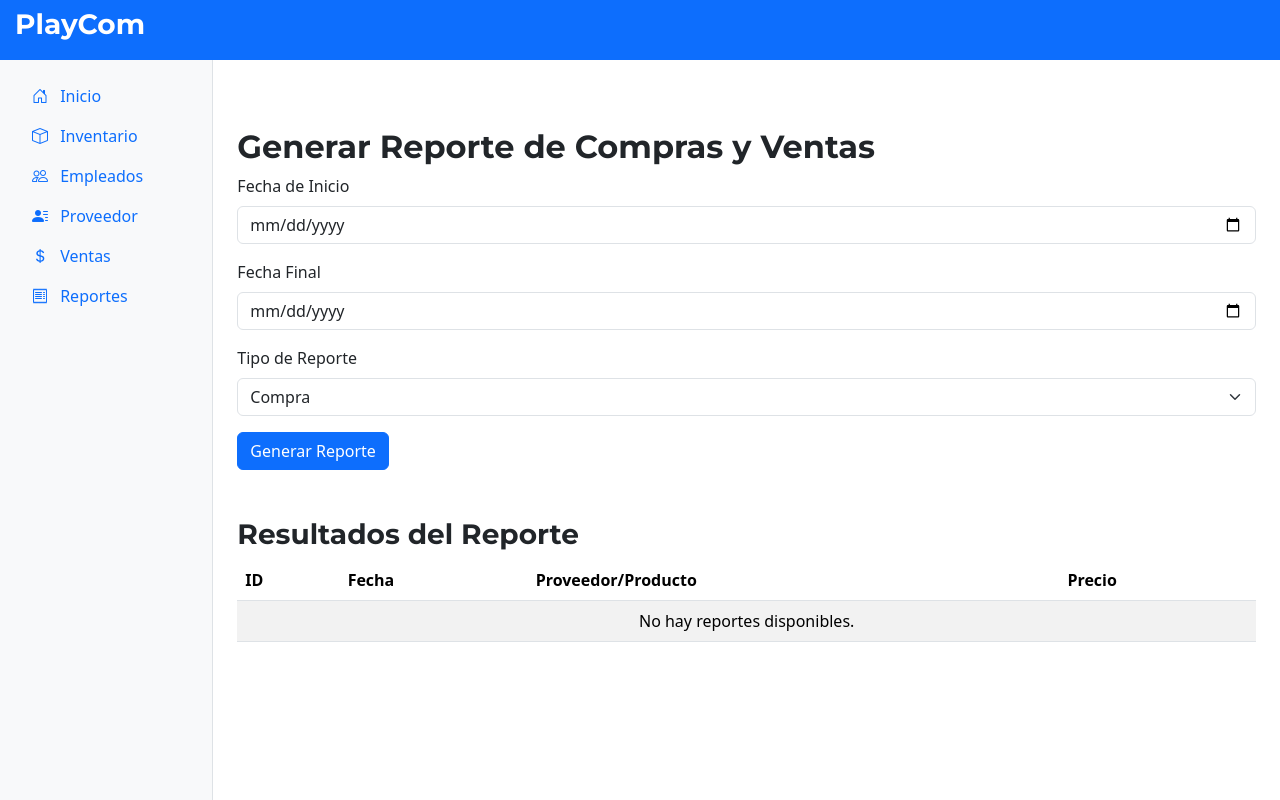
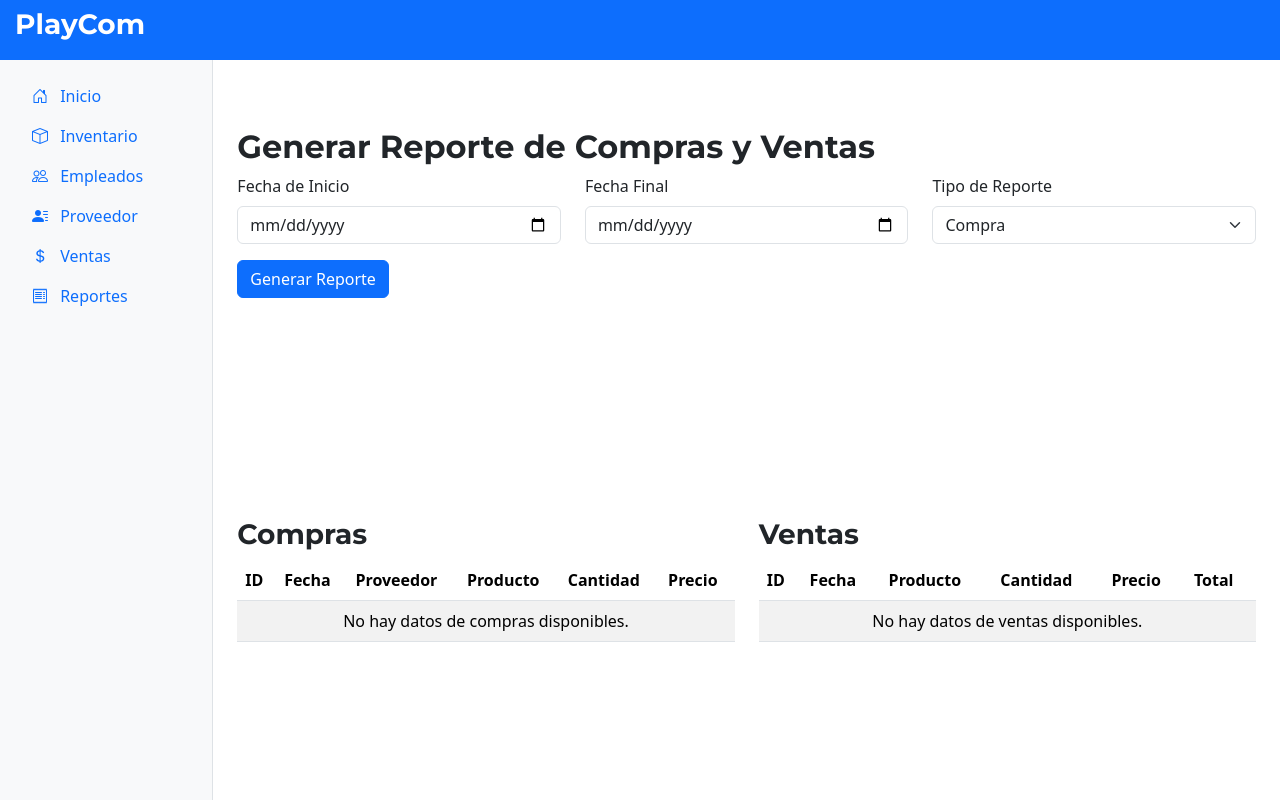
Before and after one commit to pengupang/GestordeVentas, a Django app: page /reportes/ in a window 1280 px wide. Run offline with Django 5.2, Linux system fonts and the light colour scheme; a map, chart or similar area stays blank; some libraries are stand-ins or nearby versions.

Commit message:
graficos reporteria

```diff
--- a/App/views.py
+++ b/App/views.py
@@ -612,8 +612,12 @@ View Reportes
 """
 
 
+
+import json
 def generar_reporte(request):
-    reportes = []
+    compras = []
+    ventas = []
+    grafico_data = None  # Datos para el gráfico
 
     if request.method == 'POST':
         fecha_inicio = request.POST.get('fecha_inicio')
@@ -621,25 +625,122 @@ def generar_reporte(request):
         tipo_reporte = request.POST.get('tipo_reporte')
 
         # Filtrar las compras y ventas según las fechas
-        if tipo_reporte == 'compra':
-            reportes = Compra.objects.filter(fecha__range=[fecha_inicio, fecha_final])
-        elif tipo_reporte == 'venta':
-            reportes = Venta.objects.filter(fecha__range=[fecha_inicio, fecha_final])
-        elif tipo_reporte == 'ambos':
-            reportes = list(Compra.objects.filter(fecha__range=[fecha_inicio, fecha_final])) + list(Venta.objects.filter(fecha__range=[fecha_inicio, fecha_final]))
+        if tipo_reporte in ['compra', 'ambos']:
+            compras = Compra.objects.filter(fecha__range=[fecha_inicio, fecha_final])
+        if tipo_reporte in ['venta', 'ambos']:
+            ventas = Venta.objects.filter(fecha__range=[fecha_inicio, fecha_final])
 
         # Guardar los resultados en la sesión
-        request.session['reportes'] = [reporte.id for reporte in reportes]
+        request.session['compras'] = [compra.id for compra in compras]
+        request.session['ventas'] = [venta.id for venta in ventas]
+
+        # Preparar datos para el gráfico
+        if compras or ventas:
+            fechas_comunes = set()
+            compras_data = {}
+            ventas_data = {}
+
+            # Procesar compras
+            for compra in compras:
+                fecha_str = compra.fecha.strftime('%Y-%m-%d')
+                fechas_comunes.add(fecha_str)
+                compras_data[fecha_str] = compras_data.get(fecha_str, 0) + float(compra.precio)
+
+            # Procesar ventas
+            for venta in ventas:
+                fecha_str = venta.fecha.strftime('%Y-%m-%d')
+                fechas_comunes.add(fecha_str)
+                ventas_data[fecha_str] = ventas_data.get(fecha_str, 0) + float(venta.precio_unitario) * venta.cantidad
+
+            # Ordenar fechas y preparar valores
+            fechas_ordenadas = sorted(fechas_comunes)
+            compras_valores = [compras_data.get(fecha, 0) for fecha in fechas_ordenadas]
+            ventas_valores = [ventas_data.get(fecha, 0) for fecha in fechas_ordenadas]
+
+            # Preparar los datasets del gráfico
+            grafico_data = {
+                'labels': fechas_ordenadas,
+                'datasets': [
+                    {
+                        'label': 'Compras',
+                        'data': compras_valores,
+                        'borderColor': 'rgba(75, 192, 192, 1)',
+                        'backgroundColor': 'rgba(75, 192, 192, 0.2)',
+                        'borderWidth': 2,
+                        'fill': False,
+                    },
+                    {
+                        'label': 'Ventas',
+                        'data': ventas_valores,
+                        'borderColor': 'rgba(255, 99, 132, 1)',
+                        'backgroundColor': 'rgba(255, 99, 132, 0.2)',
+                        'borderWidth': 2,
+                        'fill': False,
+                    }
+                ]
+            }
 
     else:
         # Recuperar los resultados de la sesión
-        if 'reportes' in request.session:
-            reportes_ids = request.session['reportes']
-            reportes_compras = Compra.objects.filter(id__in=reportes_ids)
-            reportes_ventas = Venta.objects.filter(id__in=reportes_ids)
-            reportes = list(reportes_compras) + list(reportes_ventas)
+        if 'compras' in request.session or 'ventas' in request.session:
+            compras_ids = request.session.get('compras', [])
+            ventas_ids = request.session.get('ventas', [])
+            compras = Compra.objects.filter(id__in=compras_ids)
+            ventas = Venta.objects.filter(id__in=ventas_ids)
 
-    return render(request, 'reportes.html', {'reportes': reportes})
+            # Preparar datos para el gráfico (sesión)
+            if compras or ventas:
+                fechas_comunes = set()
+                compras_data = {}
+                ventas_data = {}
+
+                # Procesar compras
+                for compra in compras:
+                    fecha_str = compra.fecha.strftime('%Y-%m-%d')
+                    fechas_comunes.add(fecha_str)
+                    compras_data[fecha_str] = compras_data.get(fecha_str, 0) + float(compra.precio)
+
+                # Procesar ventas
+                for venta in ventas:
+                    fecha_str = venta.fecha.strftime('%Y-%m-%d')
+                    fechas_comunes.add(fecha_str)
+                    ventas_data[fecha_str] = ventas_data.get(fecha_str, 0) + float(venta.precio_unitario) * venta.cantidad
+
+                # Ordenar fechas y preparar valores
+                fechas_ordenadas = sorted(fechas_comunes)
+                compras_valores = [compras_data.get(fecha, 0) for fecha in fechas_ordenadas]
+                ventas_valores = [ventas_data.get(fecha, 0) for fecha in fechas_ordenadas]
+
+                # Preparar los datasets del gráfico
+                grafico_data = {
+                    'labels': fechas_ordenadas,
+                    'datasets': [
+                        {
+                            'label': 'Compras',
+                            'data': compras_valores,
+                            'borderColor': 'rgba(75, 192, 192, 1)',
+                            'backgroundColor': 'rgba(75, 192, 192, 0.2)',
+                            'borderWidth': 2,
+                            'fill': False,
+                        },
+                        {
+                            'label': 'Ventas',
+                            'data': ventas_valores,
+                            'borderColor': 'rgba(255, 99, 132, 1)',
+                            'backgroundColor': 'rgba(255, 99, 132, 0.2)',
+                            'borderWidth': 2,
+                            'fill': False,
+                        }
+                    ]
+                }
+
+    return render(request, 'reportes.html', {
+        'compras': compras,
+        'ventas': ventas,
+        'grafico_data': json.dumps(grafico_data) if grafico_data else None
+    })
+
+
 
 
 
--- a/Templates/header.html
+++ b/Templates/header.html
@@ -19,6 +19,9 @@
     <!--font-->
     <link href="https://fonts.googleapis.com/css2?family=Montserrat:wght@700&display=swap" rel="stylesheet">
 
+    <!--chart js-->
+    <script src="https://cdn.jsdelivr.net/npm/chart.js"></script>
+
 </head>
 <body>
         <!-- Header fijo -->
--- a/Templates/reportes.html
+++ b/Templates/reportes.html
@@ -4,15 +4,16 @@
         <h2>Generar Reporte de Compras y Ventas</h2>
         <form method="POST">
             {% csrf_token %}
-            <div class="mb-3">
+            <div class="row mb-3">
+                <div class="col-md-4">
                     <label for="fecha_inicio" class="form-label">Fecha de Inicio</label>
                     <input type="date" class="form-control" id="fecha_inicio" name="fecha_inicio" required>
                 </div>
-            <div class="mb-3">
+                <div class="col-md-4">
                     <label for="fecha_final" class="form-label">Fecha Final</label>
                     <input type="date" class="form-control" id="fecha_final" name="fecha_final" required>
                 </div>
-            <div class="mb-3">
+                <div class="col-md-4">
                     <label for="tipo_reporte" class="form-label">Tipo de Reporte</label>
                     <select class="form-select" id="tipo_reporte" name="tipo_reporte" required>
                         <option value="compra">Compra</option>
@@ -20,39 +21,125 @@
                         <option value="ambos">Ambos</option>
                     </select>
                 </div>
+            </div>
             <button type="submit" class="btn btn-primary">Generar Reporte</button>
         </form>
 
-        <h3 class="mt-5">Resultados del Reporte</h3>
+        <!-- Gráfico -->
+        <div class="row mt-3">
+            <div class="col-md-12">
+                <canvas id="grafico" style="max-height: 200px;"></canvas>
+                <script src="https://cdn.jsdelivr.net/npm/chart.js"></script>
+                <script>
+                    {% if grafico_data %}
+                        const ctx = document.getElementById('grafico').getContext('2d');
+                        const graficoData = {{ grafico_data|safe }};
+                        new Chart(ctx, {
+                            type: 'line',
+                            data: graficoData,
+                            options: {
+                                responsive: true,
+                                plugins: {
+                                    legend: {
+                                        position: 'top',
+                                    },
+                                    title: {
+                                        display: true,
+                                        text: 'Gráfico de Compras y Ventas'
+                                    }
+                                },
+                                scales: {
+                                    x: {
+                                        title: {
+                                            display: true,
+                                            text: 'Fecha'
+                                        }
+                                    },
+                                    y: {
+                                        title: {
+                                            display: true,
+                                            text: 'Monto'
+                                        }
+                                    }
+                                }
+                            }
+                        });
+                    {% endif %}
+                </script>
+            </div>
+        </div>
+
+        <!-- Tablas de resultados lado a lado -->
+        <div class="row mt-5">
+            <!-- Tabla de compras -->
+            <div class="col-md-6">
+                <h3>Compras</h3>
                 <table class="table table-striped">
                     <thead>
                         <tr>
                             <th>ID</th>
                             <th>Fecha</th>
-                    <th>Proveedor/Producto</th>
+                            <th>Proveedor</th>
+                            <th>Producto</th>
+                            <th>Cantidad</th>
                             <th>Precio</th>
                         </tr>
                     </thead>
                     <tbody>
-                {% if reportes %}
-                    {% for reporte in reportes %}
+                        {% if compras %}
+                            {% for compra in compras %}
                                 <tr>
-                        <td>{{ reporte.id }}</td>
-                        <td>{{ reporte.fecha }}</td>
-                        {% if reporte.proveedor %}
-                            <td>{{ reporte.proveedor }}</td>
-                        {% else %}
-                            <td>{{ reporte.producto }}</td>
-                        {% endif %}
-                        <td>{{ reporte.precio }}</td>
+                                    <td>{{ compra.id }}</td>
+                                    <td>{{ compra.fecha }}</td>
+                                    <td>{{ compra.proveedor.Nombre }}</td>
+                                    <td>{{ compra.producto }}</td>
+                                    <td>{{ compra.cantidad }}</td>
+                                    <td>{{ compra.precio }}</td>
                                 </tr>
                             {% endfor %}
                         {% else %}
                             <tr>
-                        <td colspan="4" class="text-center">No hay reportes disponibles.</td>
+                                <td colspan="6" class="text-center">No hay datos de compras disponibles.</td>
+                            </tr>
+                        {% endif %}
+                    </tbody>
+                </table>
+            </div>
+
+            <!-- Tabla de ventas -->
+            <div class="col-md-6">
+                <h3>Ventas</h3>
+                <table class="table table-striped">
+                    <thead>
+                        <tr>
+                            <th>ID</th>
+                            <th>Fecha</th>
+                            <th>Producto</th>
+                            <th>Cantidad</th>
+                            <th>Precio </th>
+                            <th>Total</th>
+                        </tr>
+                    </thead>
+                    <tbody>
+                        {% if ventas %}
+                            {% for venta in ventas %}
+                                <tr>
+                                    <td>{{ venta.id }}</td>
+                                    <td>{{ venta.fecha }}</td>
+                                    <td>{{ venta.producto }}</td>
+                                    <td>{{ venta.cantidad }}</td>
+                                    <td>{{ venta.precio_unitario }}</td>
+                                    <td>{{ venta.cantidad|floatformat:2 }}</td>
+                                </tr>
+                            {% endfor %}
+                        {% else %}
+                            <tr>
+                                <td colspan="6" class="text-center">No hay datos de ventas disponibles.</td>
                             </tr>
                         {% endif %}
                     </tbody>
                 </table>
             </div>
         </div>
+    </div>
+</div>
```
Lines whose indentation alone changed are shown as unchanged.
